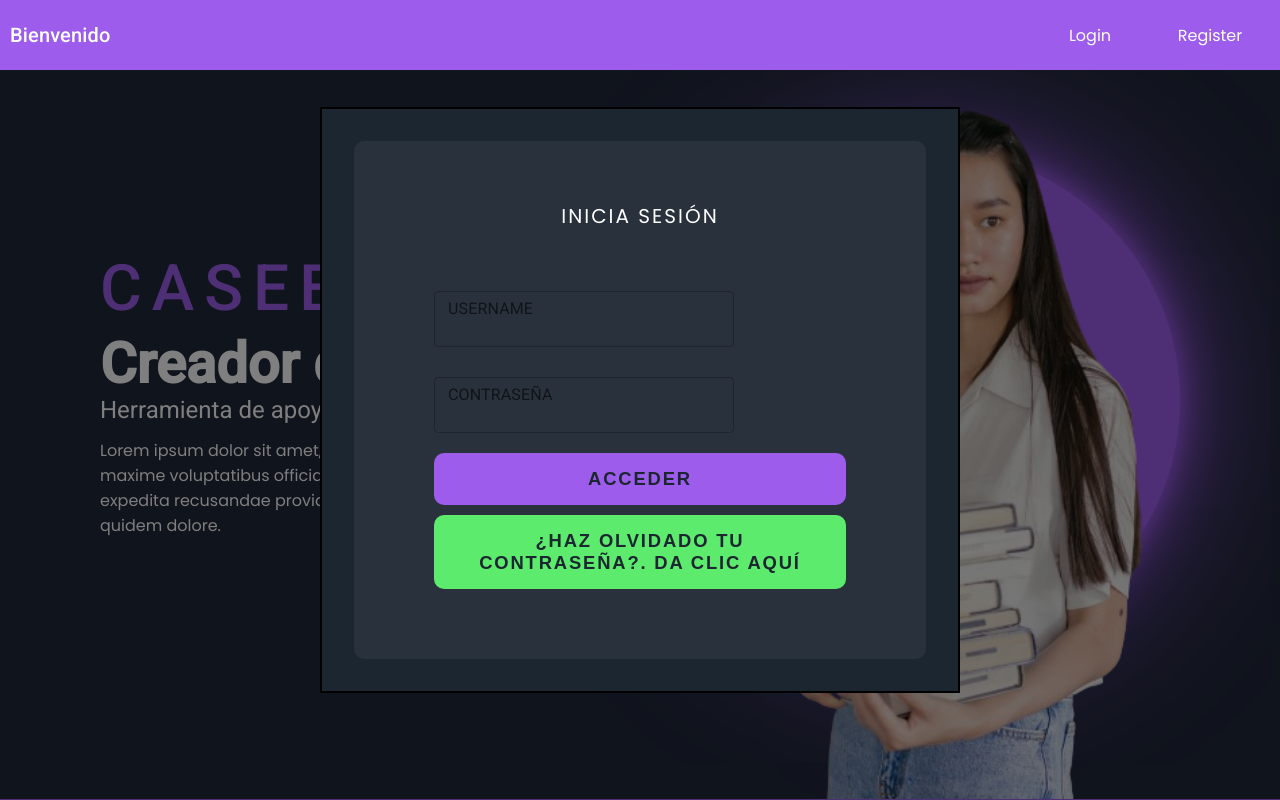
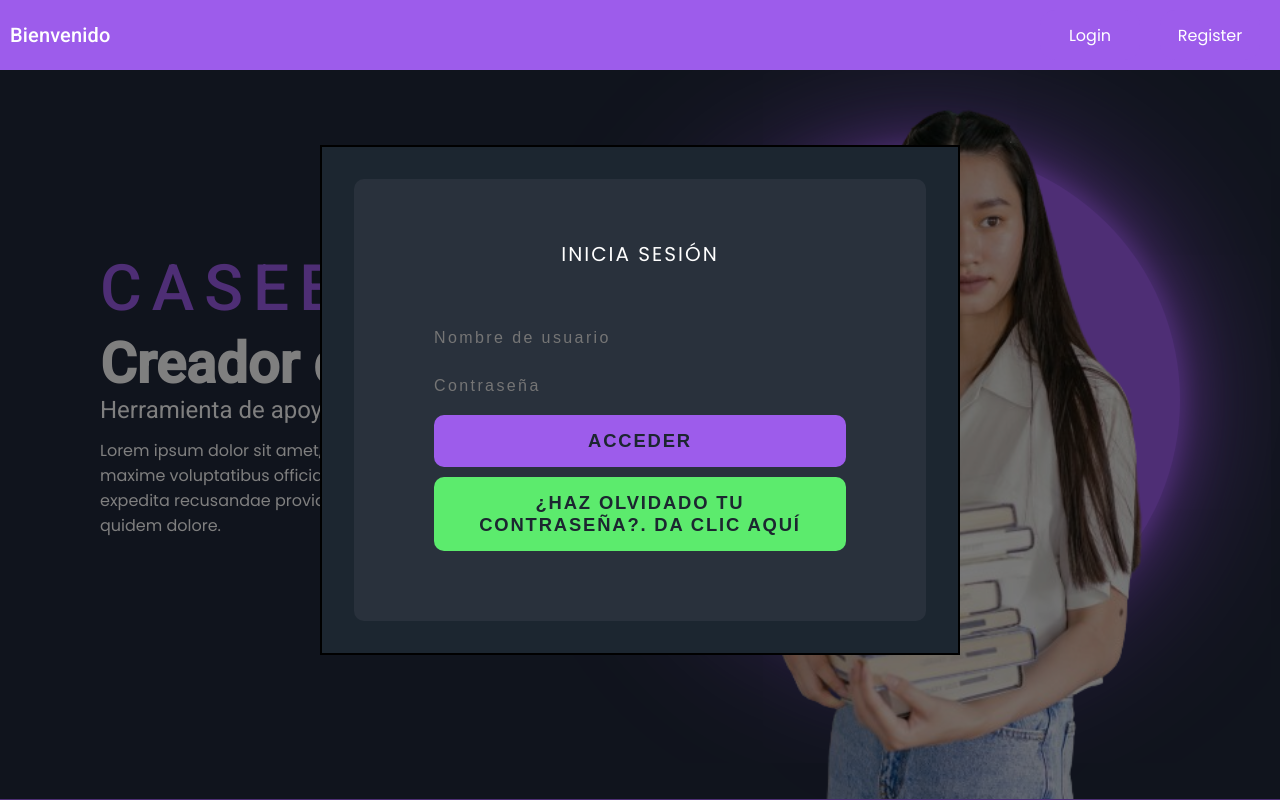
Before and after one commit to edwbcruzv/TTR_Frontend, a React (Vite) app: page / in a window 1280 px wide. Both pictures are taken after a click on the button "Login". Shown: the top 800 px of the page. Built offline with nearby package versions, Linux system fonts and the light colour scheme.

Commit message:
Inicio terminado

```diff
--- a/public/styles/caso.css
+++ b/public/styles/caso.css
@@ -1,7 +1,7 @@
 @import url('https://fonts.googleapis.com/css2?family=Poppins&display=swap');
 .case{
     width: 100%;
-    min-height: 80vh;
+    min-height: 100vh;
     padding: 0 100px;
     display: flex;
     align-items: center;
@@ -26,7 +26,7 @@
 }
 .hands{
     position: absolute;
-    bottom: 150px;
+    top: 250px;
     right: 80px;
     width: 550px;
     transition: 0.5s all;
--- a/public/styles/forms.css
+++ b/public/styles/forms.css
@@ -21,8 +21,10 @@
 }
 .input-box{
     position: relative;
-    width: 300px;
+    width: 100%;
     margin-bottom: 10px;
+    display: flex;
+    justify-content: center;
 }
 
 .input-box .input-data{
@@ -34,12 +36,11 @@
     outline: none;
     color: #fff;
     font-size: 1em;
-    text-transform: uppercase;
     letter-spacing: 0.15em;
+
 }
 .input-box .input-data:focus{
     color: #9d5ceb;
-    background-color: red;
 }
 .btn-login{
     background-color: #9d5ceb;
@@ -110,7 +111,6 @@
     outline: none;
     color: #fff;
     font-size: 1em;
-    text-transform: uppercase;
     letter-spacing: 0.15em;
 }
 
--- a/public/styles/header.css
+++ b/public/styles/header.css
@@ -25,6 +25,7 @@
     font-size: 1rem;
     color: white;
     border: none;
+    border-radius: 15px;
 }
 .btn-home:hover{
     background-color: #1c2630;
--- a/public/styles/metodocasos.css
+++ b/public/styles/metodocasos.css
@@ -31,14 +31,15 @@
     width: 550px;
     transition: 0.5s all;
 }
-.content{
+.what-is .content{
     position: relative;
     z-index: 1;
     width: 100%;
     display: flex;
-    justify-content: space-between;
+    justify-content: right;
     align-items: center;
     transition: 0.5s;
+    float: right;
 }.content h1{
     color: #9d5ceb;
     text-transform: uppercase;
@@ -68,7 +69,7 @@
         opacity: 0;
     }
     .what-is .content .contentBx{
-        /* left: 0; */
+        justify-content: center;
     }
     .fondoimg{
         right: -100px;
--- a/src/components/componentsLuis/VistaPreviaCaso.jsx
+++ b/src/components/componentsLuis/VistaPreviaCaso.jsx
@@ -1,6 +1,7 @@
 import React from "react";
 import "../../../public/styles/vistapreviacaso.css";
 import img from "../../../public/assets/alumnos.png";
+
 const VistaPreviaCaso = () => {
   return (
     <div className="vista-previa">
--- a/src/components/forms/Auth/FormLogin.jsx
+++ b/src/components/forms/Auth/FormLogin.jsx
@@ -85,31 +85,31 @@ const FormLogin = ({ uri, title }) => {
     >
       <h2>Inicia sesión</h2>
       <div className="input-box">
-        <TextField
+        <input
           {...register("username", {
             required: { value: true, message: "Es requerido" },
           })}
           id="username"
           label="Username"
           type="text"
-          variant="outlined"
           error={errors.username}
           helperText={errors.username && errors.username.message}
           className="input-data"
+          placeholder="Nombre de usuario"
         />
       </div>
       <div className="input-box">
-        <TextField
+        <input
           {...register("password", {
             required: { value: true, message: "Es requerido" },
           })}
           id="password"
           label="Contraseña"
           type="password"
-          variant="outlined"
           error={errors.password}
           helperText={errors.password && errors.password.message}
           className="input-data"
+          placeholder="Contraseña"
         />
       </div>
       <button
--- a/src/components/forms/Auth/FormRegister.jsx
+++ b/src/components/forms/Auth/FormRegister.jsx
@@ -13,6 +13,7 @@ import CrudUserContext from "../../../context/CrudUserContext";
 import { TextField, Button, Box, Alert, AlertTitle } from "@mui/material";
 import useAuth from "../../../hooks/useAuth";
 import "../../../../public/styles/forms.css";
+import Input from "postcss/lib/input";
 
 function FormRegister() {
   const { token } = useAuth();
@@ -164,7 +165,7 @@ function FormRegister() {
           wrap="wrap"
         >
           <Grid item xs={12} sm={6} className ="input-box">
-            <TextField
+            <input
               {...register("username", {
                 required: { value: true, message: "Es requerido" },
               })}
@@ -175,10 +176,11 @@ function FormRegister() {
               error={errors.username}
               helperText={errors.username && errors.username.message}
               className ="input-data"
+              placeholder="Nombre de usuario"
             />
           </Grid>
           <Grid item xs={12} sm={6} className ="input-box">
-            <TextField
+            <input
               {...register("email", {
                 required: { value: true, message: "Es requerido" },
               })}
@@ -189,10 +191,11 @@ function FormRegister() {
               error={errors.email}
               helperText={errors.email && errors.email.message}
               className ="input-data"
+              placeholder="Correo electrónico"
             />
           </Grid>
           <Grid item xs={12} sm={6} className ="input-box">
-            <TextField
+            <input
               {...register("nombre", {
                 required: { value: true, message: "Es requerido" },
               })}
@@ -203,10 +206,11 @@ function FormRegister() {
               error={errors.nombre}
               helperText={errors.nombre && errors.nombre.message}
               className ="input-data"
+              placeholder="Nombre"
             />
           </Grid>
           <Grid item xs={12} sm={6} className ="input-box">
-            <TextField
+            <input
               {...register("apellido_paterno", {
                 required: { value: true, message: "Es requerido" },
               })}
@@ -219,10 +223,11 @@ function FormRegister() {
                 errors.apellido_paterno && errors.apellido_paterno.message
               }
               className ="input-data"
+              placeholder="Apellido paterno"
             />
           </Grid>
           <Grid item xs={12} sm={6} className ="input-box">
-            <TextField
+            <input
               {...register("apellido_materno", {
                 required: { value: true, message: "Es requerido" },
               })}
@@ -235,11 +240,12 @@ function FormRegister() {
                 errors.apellido_materno && errors.apellido_materno.message
               }
               className ="input-data"
+              placeholder = "Apellido materno"
             />
           </Grid>
 
           <Grid item xs={12} sm={6} className ="input-box">
-            <TextField
+            <input
               {...register("password", {
                 required: { value: true, message: "Es requerido" },
                 minLength: {
@@ -254,12 +260,13 @@ function FormRegister() {
               error={errors.password}
               helperText={errors.password && errors.password.message}
               className ="input-data"
+              placeholder="Contraseña"
             />
           </Grid>
           {token === null && (
             <>
               <Grid item xs={12} sm={6} className ="input-box">
-                <TextField
+                <input
                   {...register("confirm_password", {
                     required: { value: true, message: "Es requerido" },
                     validate: (value) =>
@@ -275,6 +282,7 @@ function FormRegister() {
                     errors.confirm_password && errors.confirm_password.message
                   }
                   className ="input-data"
+                  placeholder="Confirma contraseña"
                 />
               </Grid>
             </>
@@ -283,23 +291,25 @@ function FormRegister() {
           {valueRbtn === ROL_TEACHER && (
             <>
               <Grid item xs={12} sm={6} className ="input-box">
-                <TextField
+                <input
                   {...register("cedula")}
                   id="cedula"
                   label="Cedula"
                   type="text"
                   variant="outlined"
                   className ="input-data"
+                  placeholder="Cedula"
                 />
               </Grid>
               <Grid item xs={12} sm={6} className ="input-box">
-                <TextField
+                <input
                   {...register("escuela")}
                   id="escuela"
                   label="Escuela"
                   type="text"
                   variant="outlined"
                   className ="input-data"
+                  placeholder ="Escuela"
                 />
               </Grid>
             </>
@@ -308,23 +318,25 @@ function FormRegister() {
           {valueRbtn === ROL_STUDENT && (
             <>
               <Grid item xs={12} sm={6} className ="input-box">
-                <TextField
+                <input
                   {...register("boleta")}
                   id="boleta"
                   label="Boleta"
                   type="text"
                   variant="outlined"
                   className ="input-data"
+                  placeholder = "Boleta"
                 />
               </Grid>
               <Grid item xs={12} sm={6} className ="input-box">
-                <TextField
+                <input
                   {...register("semestre")}
                   id="semestre"
                   label="Semestre"
                   type="text"
                   variant="outlined"
                   className ="input-data"
+                  placeholder ="Semestre"
                 />
               </Grid>
 
--- a/src/components/forms/FormLogin.jsx
+++ b/src/components/forms/FormLogin.jsx
@@ -19,7 +19,6 @@ const style_inputs = {
   width: "100 %",
   fontSize: "1rem",
   lineHeight: 1,
-  backgroundColor: "transparent",
   resize: "none",
 };
 
@@ -33,7 +32,7 @@ const style_button = {
   padding: "0.5rem 1rem",
   margin: "0 0.5rem 0 0",
   display: "inline - block",
-  backgroundColor: " #eee",
+  backgroundColor: " #fff",
   color: "#444",
   fontWeight: "bold",
   fontSize: "1rem",
--- a/src/pages/WelcomePage.jsx
+++ b/src/pages/WelcomePage.jsx
@@ -75,8 +75,6 @@ const WelcomePage = (props) => {
         <MetodoCasos />
         <Caso />
       </Grid>
-
-      <VistaPreviaCaso />
       <Footer />
     </>
   );
```
Also changed, not shown: public/styles/dashboard_teacher.css (added).
